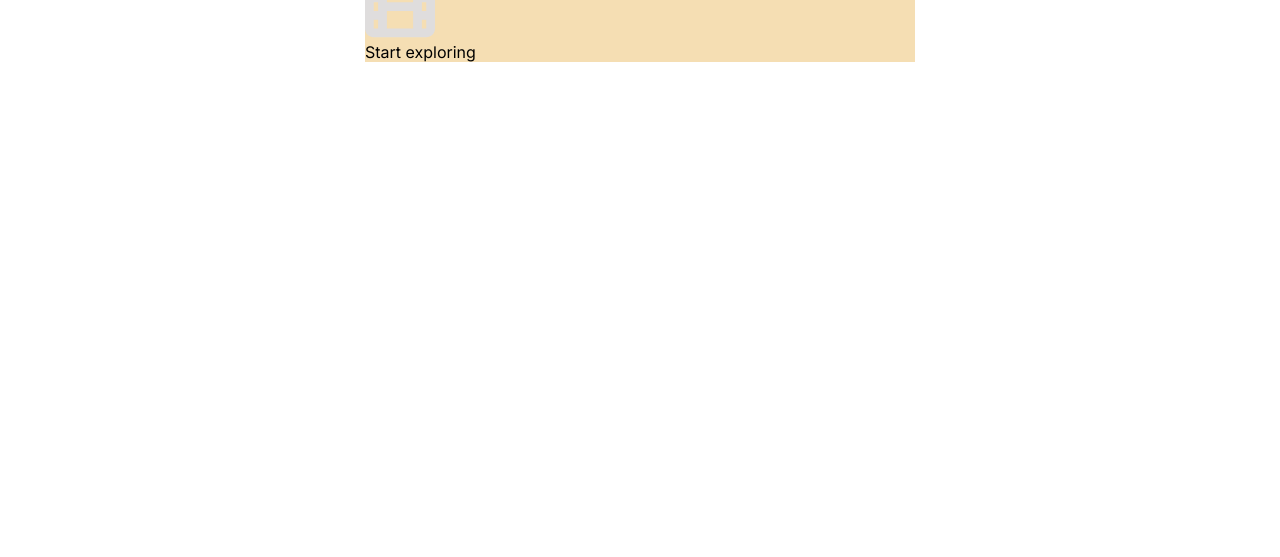
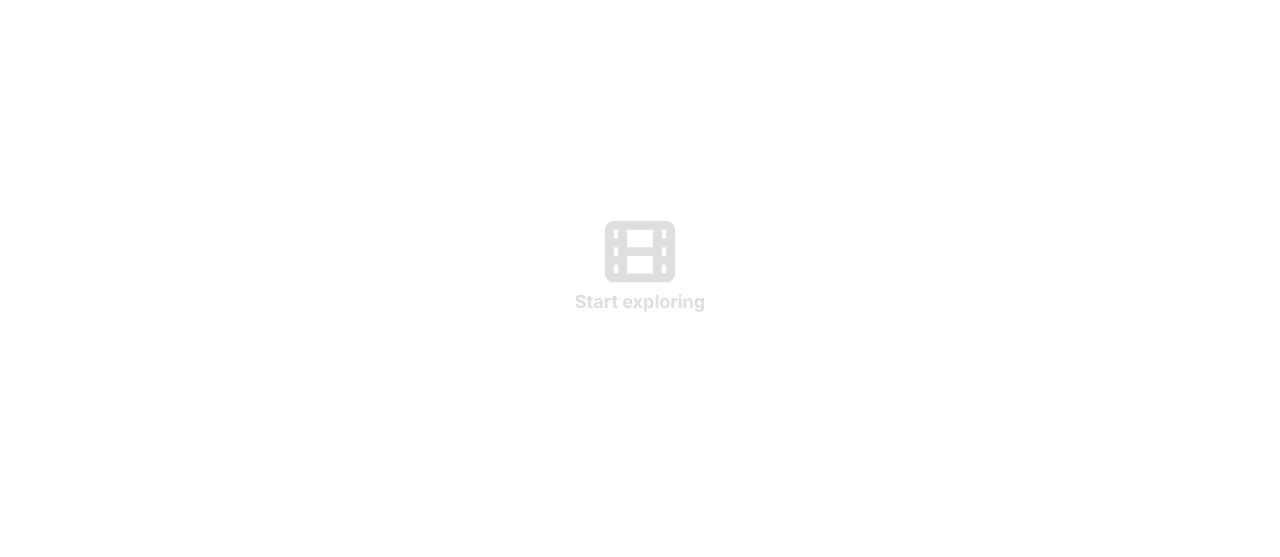
Before and after one commit to Brezus/js-api-movie-watchlist, a plain HTML site: page index.html in a window 1280 px wide. Shown: the part 243-800 px from the top of the page. Drawn offline with Linux system fonts and the light colour scheme.

Commit message:
Add page one index

```diff
--- a/index.html
+++ b/index.html
@@ -26,9 +26,10 @@
             <input type="text" placeholder="Search for a movie">
             <button>Search</button>
         </div>
-        <div class="main-contents movie-list">
-            <img src="/images/movie-icon.svg" alt="Search movie list to start exploring movies.">
-            <p>Start exploring</p>
+
+        <div class="main-contents">
+            <img src="images/movie-icon.svg" alt="Search movie list to start exploring movies." class="movie-icon">
+            <p class="text-grey-light fs-18 bold">Start exploring</p>
         </div>
     </main>
     <script src="index.js"></script>
--- a/style.css
+++ b/style.css
@@ -38,6 +38,26 @@ header h1 {
     font-weight: 800;
 }
 
+/* Utility Classes */
+
+.hide {
+    display: none;
+}
+
+.fs-18 {
+    font-size: 1.125em;
+}
+
+.bold {
+    font-weight: 700;
+}
+
+.text-grey-light {
+    color: var(--greyLight);
+}
+
+/* Header */
+
 .header-contents {
     align-items: center;
     display: flex;
@@ -45,6 +65,8 @@ header h1 {
     margin: 0 auto;
     max-width: 550px;
 }
+
+/* Main */
 
 .main-search-field {
     display: flex;
@@ -85,12 +107,16 @@ header h1 {
 }
 
 .main-contents {
-    background: wheat;
+    align-items: center;
+    display: flex;
+    flex-direction: column;
+    justify-content: center;
+    height: calc(100vh - 219px);
     margin: 0 auto;
     max-width: 550px;
     width: 550px;
 }
 
-.hide {
-    display: none;
+.movie-icon {
+    margin-bottom: 0.5em;
 }
```
